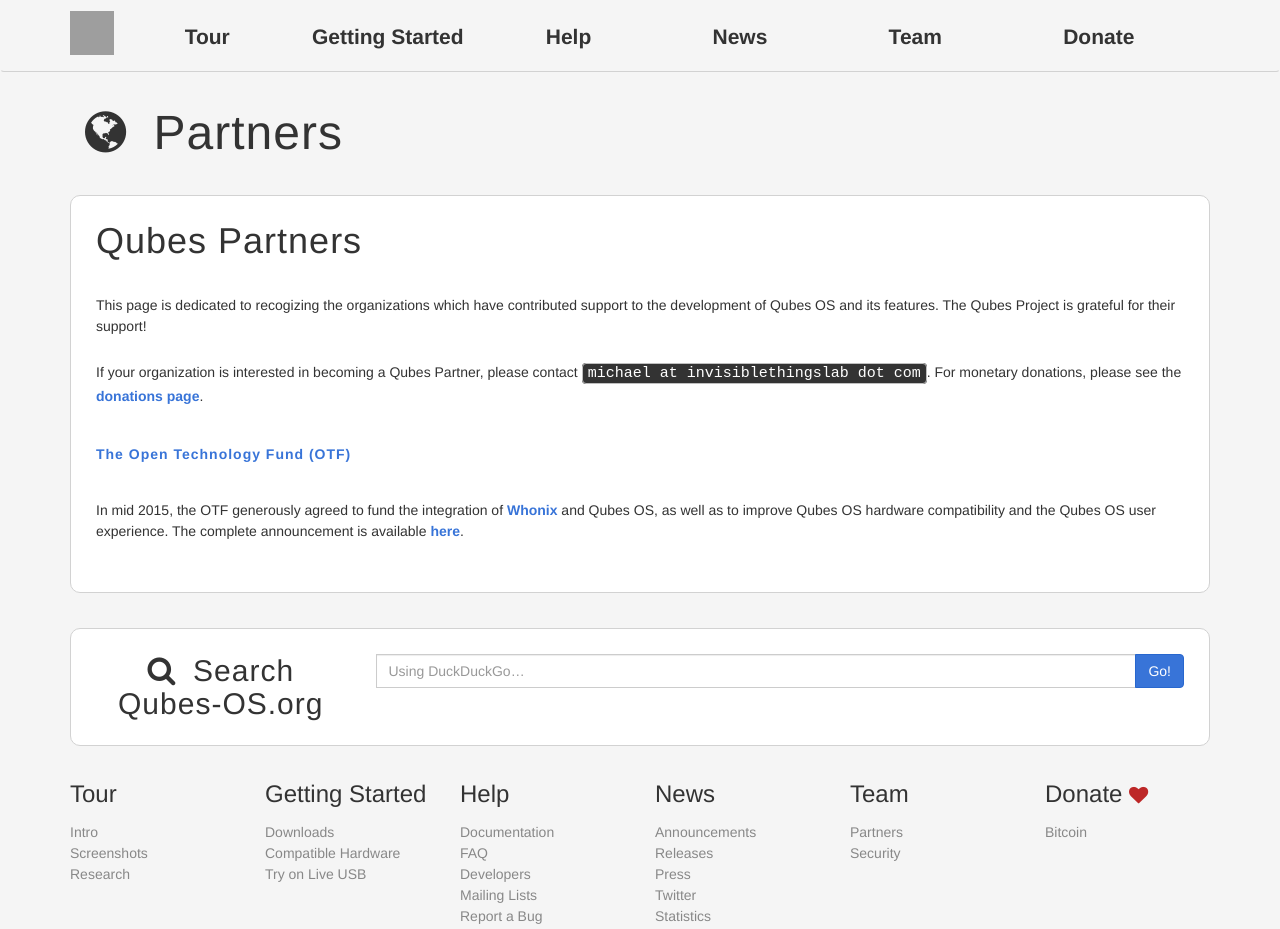
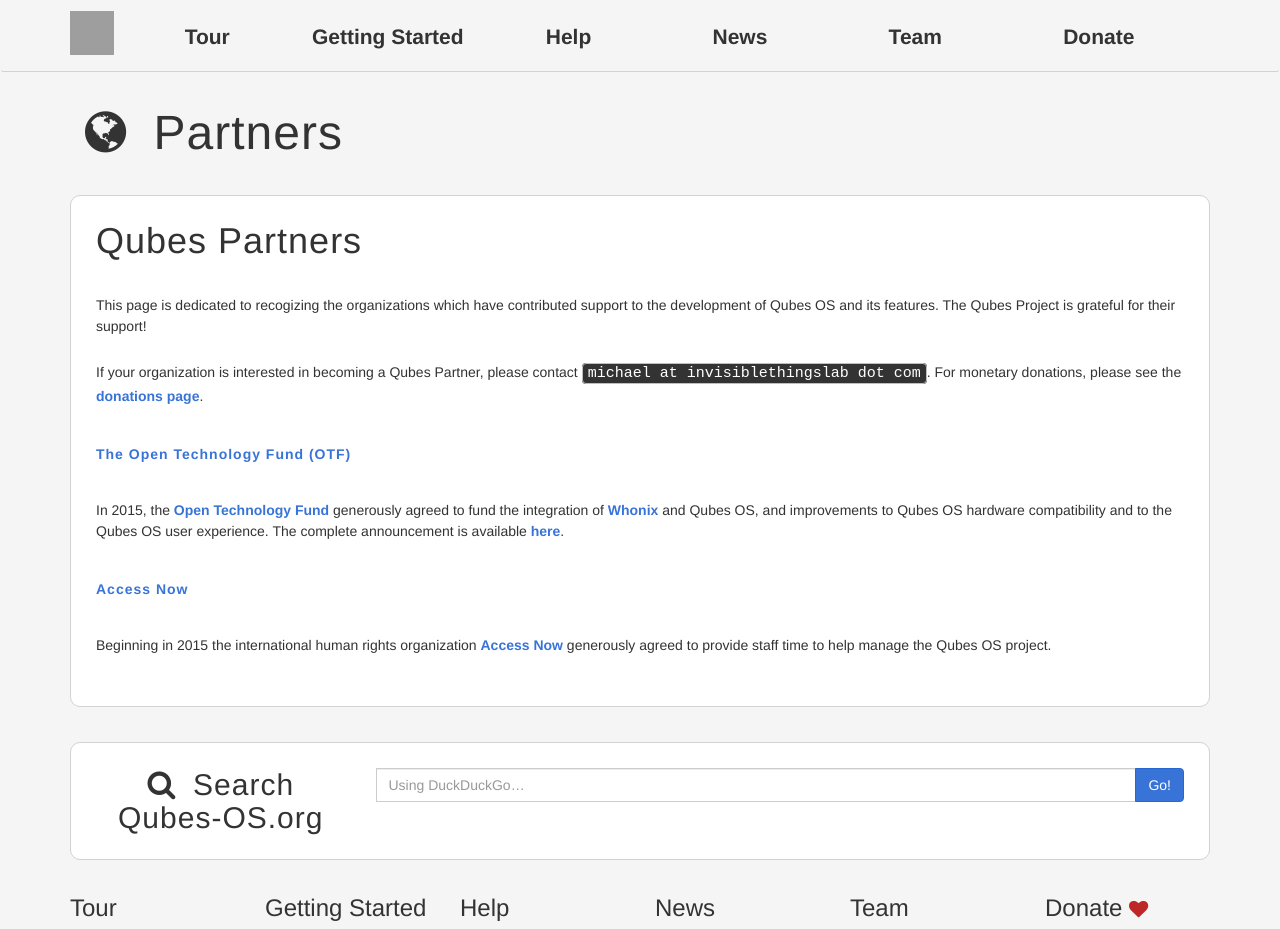
Before and after one commit to QubesOS/qubesos.github.io, a Jekyll site: the page built from pages/partners.md, in a window 1280 px wide. Shown: the top 929 px of the page. Built offline with Jekyll 4.4.1, drawn with Linux system fonts in a browser that asks for light colours; some web fonts are replaced; grey boxes are pictures that could not be loaded.

Commit message:
added Access Now as a partner

```diff
--- a/pages/partners.md
+++ b/pages/partners.md
@@ -12,16 +12,21 @@ This page is dedicated to recogizing the organizations which have contributed
 support to the development of Qubes OS and its features. The Qubes Project is
 grateful for their support!
 
-If your organization is interested in becoming a Qubes
-Partner, please contact `michael at invisiblethingslab dot com`. For monetary
+If your organization is interested in becoming a Qubes Partner, please
+contact `michael at invisiblethingslab dot com`. For monetary
 donations, please see the [donations page](/en/donate).
 
 
 [The Open Technology Fund (OTF)](https://www.opentechfund.org/)
 ---------------------------------------------------------------
 
-In mid 2015, the OTF generously agreed to fund the integration
-of [Whonix](https://www.whonix.org/) and Qubes OS, as well
-as to improve Qubes OS hardware compatibility and the Qubes
-OS user experience. The complete announcement is available
-[here](http://blog.invisiblethings.org/2015/06/04/otf-funding-announcement.html).
+In 2015, the [Open Technology Fund](https://www.opentechfund.org/) generously
+agreed to fund the integration of [Whonix](https://www.whonix.org/) and Qubes OS,
+and improvements to Qubes OS hardware compatibility and to the Qubes OS user experience.
+The complete announcement is available [here](http://blog.invisiblethings.org/2015/06/04/otf-funding-announcement.html).
+
+[Access Now](https://www.accessnow.org/)
+------------------------------------------------------------
+
+Beginning in 2015 the international human rights organization [Access Now](https://www.accessnow.org/)
+generously agreed to provide staff time to help manage the Qubes OS project.
```
